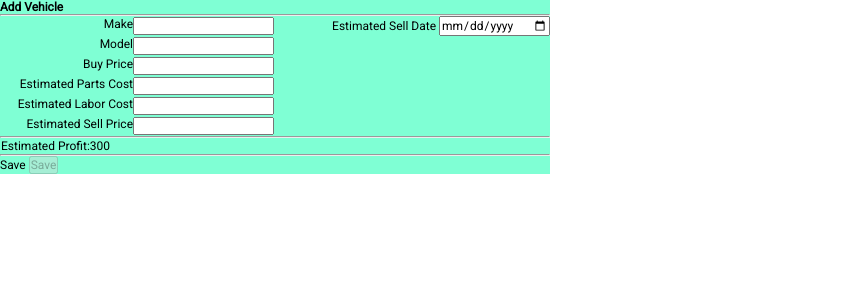
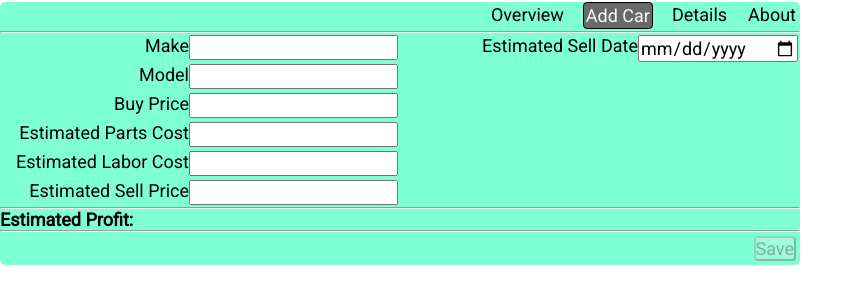
Before and after one commit to tony8464/Car-Management, a plain HTML site: page Index.html in a window 1280 px wide. Shown: the whole page, without its empty margins (0-863 px from the left). Drawn offline with Linux system fonts and the light colour scheme.

Commit message:
minor style changes

```diff
--- a/Index.html
+++ b/Index.html
@@ -6,12 +6,17 @@
     <meta name="viewport" content="width=, initial-scale=1.0">
     <meta http-equiv="X-UA-Compatible" content="ie=edge">
     <link rel='stylesheet' href='./styles.css' />
-    <title>Document</title>
+    <title>Add Vehicle</title>
 </head>
 
 <body>
     <div class="container">
-        <h1 class="mainTitle">Add Vehicle</h1>
+        <ul class="navBar">
+            <li>Overview</li>
+            <li>Add Car</li>
+            <li>Details</li>
+            <li>About</li>
+        </ul>
         <hr>
         <div class="addCarForm">
             <div class="leftSide">
@@ -41,22 +46,27 @@
                 </div>
             </div>
             <div class="rightSide">
-                <div>
+                <div class="data">
                     <label for="estSellDate">Estimated Sell Date</label>
                     <input type="date" id="estSellDate">
                 </div>
             </div>
         </div>
         <hr>
-        <div class="data">
+        <div class="dataEstProfit">
             <div class="estProfit" id="estProfit">Estimated Profit:</div>
-            <div id="estimatedProfitOutput">300</div>
+            <div id="estimatedProfitOutput"></div>
         </div>
         <hr>
-        <div class="saveButton">Save
-            <button type="submit" id="saveButton">Save</button>
+        <div class="saveButtonContainer">
+            <div class="saveButton">
+                <button type="submit" class="button" id="saveButton">Save</button>
+            </div>
+            <!--<div class="clearButton">
+                <button type="submit" class="button" id="clearButton">Clear</button>
+            </div>-->
+
         </div>
-    </div>
 </body>
 <script src="main.js"></script>
 
--- a/main.js
+++ b/main.js
@@ -8,11 +8,12 @@ const estProfit = document.getElementById("estProfit")
 const saveButton = document.getElementById("saveButton")
 const estimatedProfitOutput = document.getElementById("estimatedProfitOutput");
 
+
 if (make.value == '' & model.value ==''){
 saveButton.disabled = true
 }
 function getEstProfit(){
     const estProf = estSell.value - estParts.value - estLabor.value - buyPrice.value
-    estimatedProfitOutput.textContent = estProf;
+    estimatedProfitOutput.textContent = "$" + estProf;
 }
 saveButton.addEventListener("click", getEstProfit)
--- a/styles.css
+++ b/styles.css
@@ -6,29 +6,57 @@
   box-sizing: border-box;
   outline: none;
   font-family: 'Roboto', sans-serif;
-  font-size: 12px;
+  font-size: 18px;
+}
+.navBar{
+    display: flex;
+    list-style: none;
+    justify-content: flex-end;
+    margin: 2px;
+}
+.navBar li{
+    margin-left: 17px;
+    padding: 2px;
+}
+.navBar li:nth-child(2), .navBar li:hover{
+    border: 1px solid black;
+    border-radius: 4px;
+    background-color: dimgrey;
+    color: floralwhite;
 }
 .container{
-    max-width: 550px;
+    max-width: 800px;
     background-color: aquamarine;
+    border-radius: 5px;
 }
 .addCarForm{
     display: flex;
-    flex-direction: row;
-    margin: auto;
 }
 .leftSide, .rightSide{
     width: 100%;
     display: flex;
     flex-direction: column;
-
     align-items: flex-end;
+    justify-content: space-between;
+    min-width: 400px;
 }
-
-.estProfit{
+.dataEstProfit{
     display: flex;
 }
 .data{
-    margin: 1px;
+    margin: 2px;
     display: flex;
 }
+.estProfit,.estimatedProfitOutput{
+    font-weight: 900;
+}
+.saveButtonContainer{
+    display: flex;
+    flex-direction: row;
+    justify-content: flex-end;
+
+}
+.button{
+border-radius: 4px;
+margin: 4px;
+}
```
